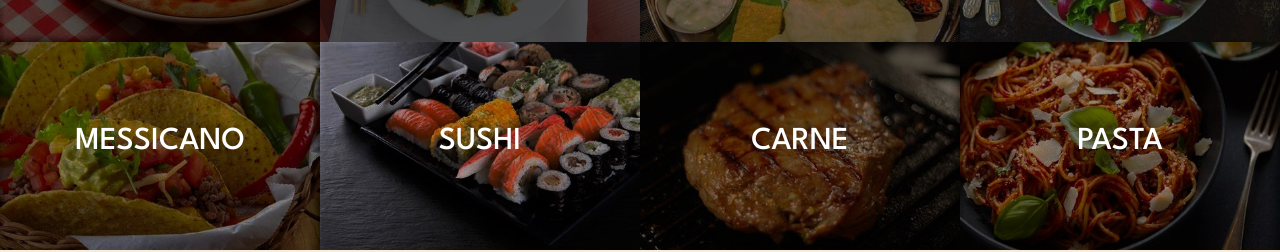
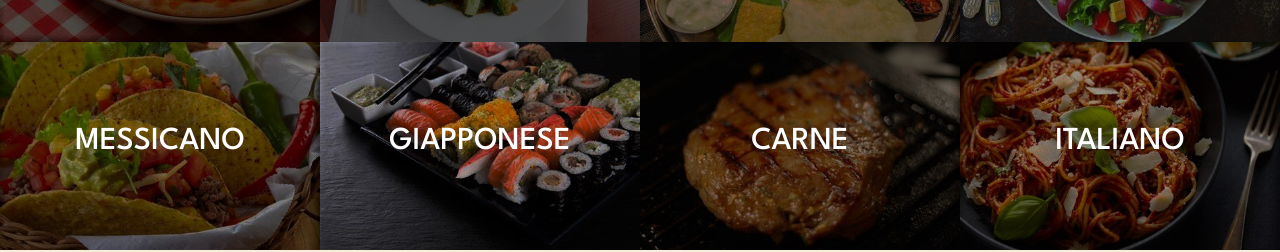
Before and after one commit to Salano24/front_office_deliveboo, a Vue app: page / in a window 1280 px wide. Shown: the part 1120-1372 px from the top of the page. Built offline with nearby package versions, Linux system fonts and the light colour scheme; no server answers; the HTML template or start-up script is replaced by a standard one.

Commit message:
refactoring category

```diff
--- a/src/components/AppCategory.vue
+++ b/src/components/AppCategory.vue
@@ -84,16 +84,16 @@ export default {
 
       <div @click="this.simpleCall(store.base_api_url + 'api/restaurants/types/giapponese'), this.scrollToBottom()"
         class="col-12 col-sm-6 col-md-3 text_center sushi" style="cursor:pointer">
-        <h2>SUSHI</h2>
+        <h2>GIAPPONESE</h2>
 
       </div>
       <div @click="this.simpleCall(store.base_api_url + 'api/restaurants/types/carne'), this.scrollToBottom()"
         class="col-12 col-sm-6 col-md-3 text_center carne" style="cursor:pointer">
         <h2>CARNE</h2>
       </div>
-      <div @click="this.simpleCall(store.base_api_url + 'api/restaurants/types/pasta'), this.scrollToBottom()"
+      <div @click="this.simpleCall(store.base_api_url + 'api/restaurants/types/italiano'), this.scrollToBottom()"
         class="col-12 col-sm-6 col-md-3 text_center pasta" style="cursor:pointer">
-        <h2>PASTA</h2>
+        <h2>ITALIANO</h2>
       </div>
     </div>
   </div>
@@ -205,7 +205,6 @@ export default {
 
 
   </section>
-
 </template>
 
 <style lang="scss" scoped>
```
